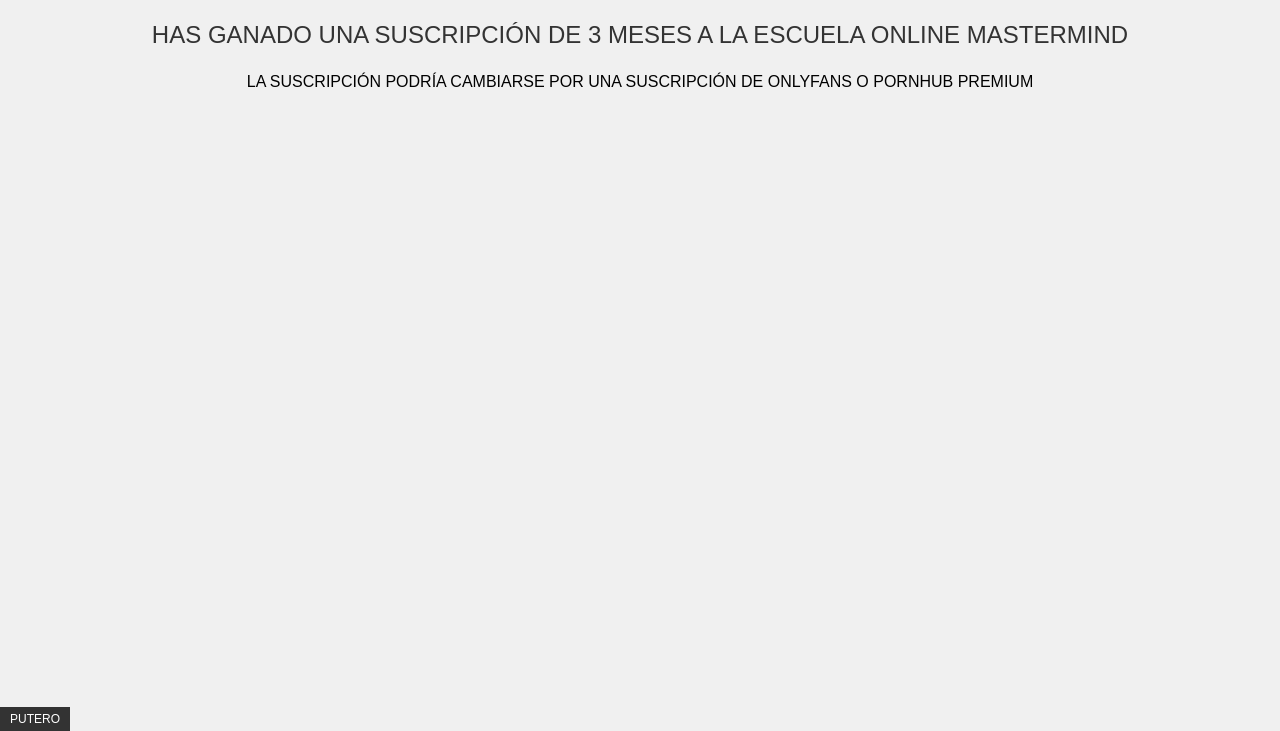
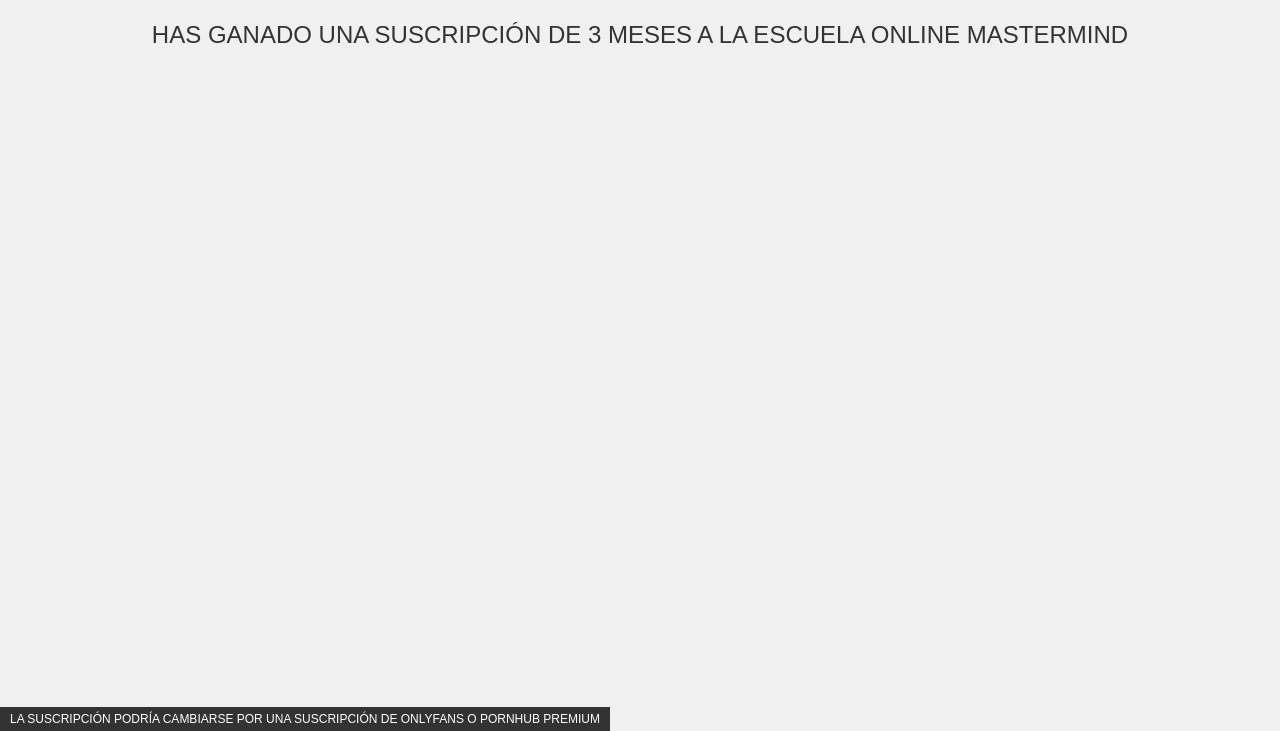
Before and after one commit to jbenitezruiz/cumpleLeo, a plain HTML site: page index.html in a window 1280 px wide. Shown: the part 69-800 px from the top of the page. Drawn offline with Linux system fonts and the light colour scheme.

Commit message:
Update index.html

```diff
--- a/index.html
+++ b/index.html
@@ -31,16 +31,8 @@
 <body>
     <h1>FELIZ CUMPLEAÑOS LEO</h1>
     <p>HAS GANADO UNA SUSCRIPCIÓN DE 3 MESES A LA ESCUELA ONLINE MASTERMIND</p>
-    <div>LA SUSCRIPCIÓN PODRÍA CAMBIARSE POR UNA SUSCRIPCIÓN DE ONLYFANS O PORNHUB PREMIUM</div>
-    <div class="footer">PUTERO</div>
-    <div class="footer">PUTERO</div>
-    <div class="footer">PUTERO</div>
-    <div class="footer">PUTERO</div>
-    <div class="footer">PUTERO</div>
-    <div class="footer">PUTERO</div>
-    <div class="footer">PUTERO</div>
-    <div class="footer">PUTERO</div>
-    <div class="footer">PUTERO</div>
+    <div class="footer">LA SUSCRIPCIÓN PODRÍA CAMBIARSE POR UNA SUSCRIPCIÓN DE ONLYFANS O PORNHUB PREMIUM</div>
+
 </body>
 
 </html>
```
